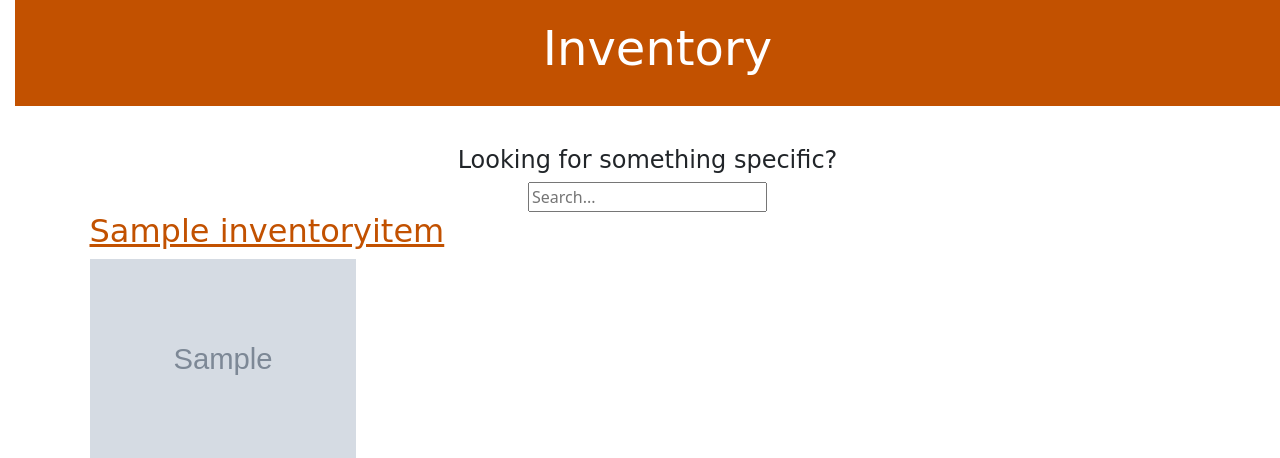
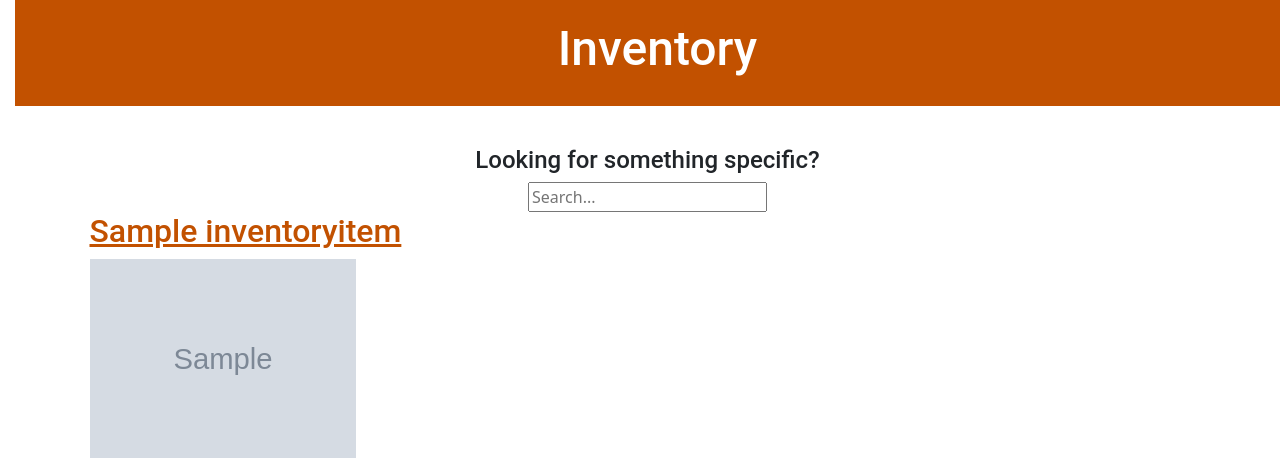
Before and after one commit to srcoulombe/sf_karting_django, a Django app: page /inventoryitem/1/ in a window 1280 px wide. Shown: the top 458 px of the page. Run offline with Django 3.2, Linux system fonts and the light colour scheme; tables that the repository leaves empty hold one stand-in row (values such as "Sample post"); grey boxes marked "Sample" are stand-in pictures.

Commit message:
changed css and button layout

```diff
--- a/ims/static/css/ims.css
+++ b/ims/static/css/ims.css
@@ -26,7 +26,7 @@
 h2,
 h3,
 h4 {
-    font-family: 'Lobster', cursive;
+    font-family: 'Roboto';
 }
 
 .date {
--- a/ims/templates/ims/base.html
+++ b/ims/templates/ims/base.html
@@ -11,12 +11,13 @@
             <center>
                 <div class="container">
                     {% if user.is_authenticated %}
+                        <a href="{% url 'revert_database' %}" class="top-menu">
+                            {% include './icons/save.svg' %}
+                        </a>
                         <a href="{% url 'add_new_inventory_item' %}" class="top-menu">
                             {% include './icons/file-earmark-plus.svg' %}
                         </a>
-                        <a href="{% url 'revert_database' %}" class="top-menu">
-                            {% include './icons/save.svg' %}
-                        </a>
+
                     {% endif %}
                     <h1><a href="{% url 'inventory_item_list' %}">Inventory</a></h1>
                 </div>
```
